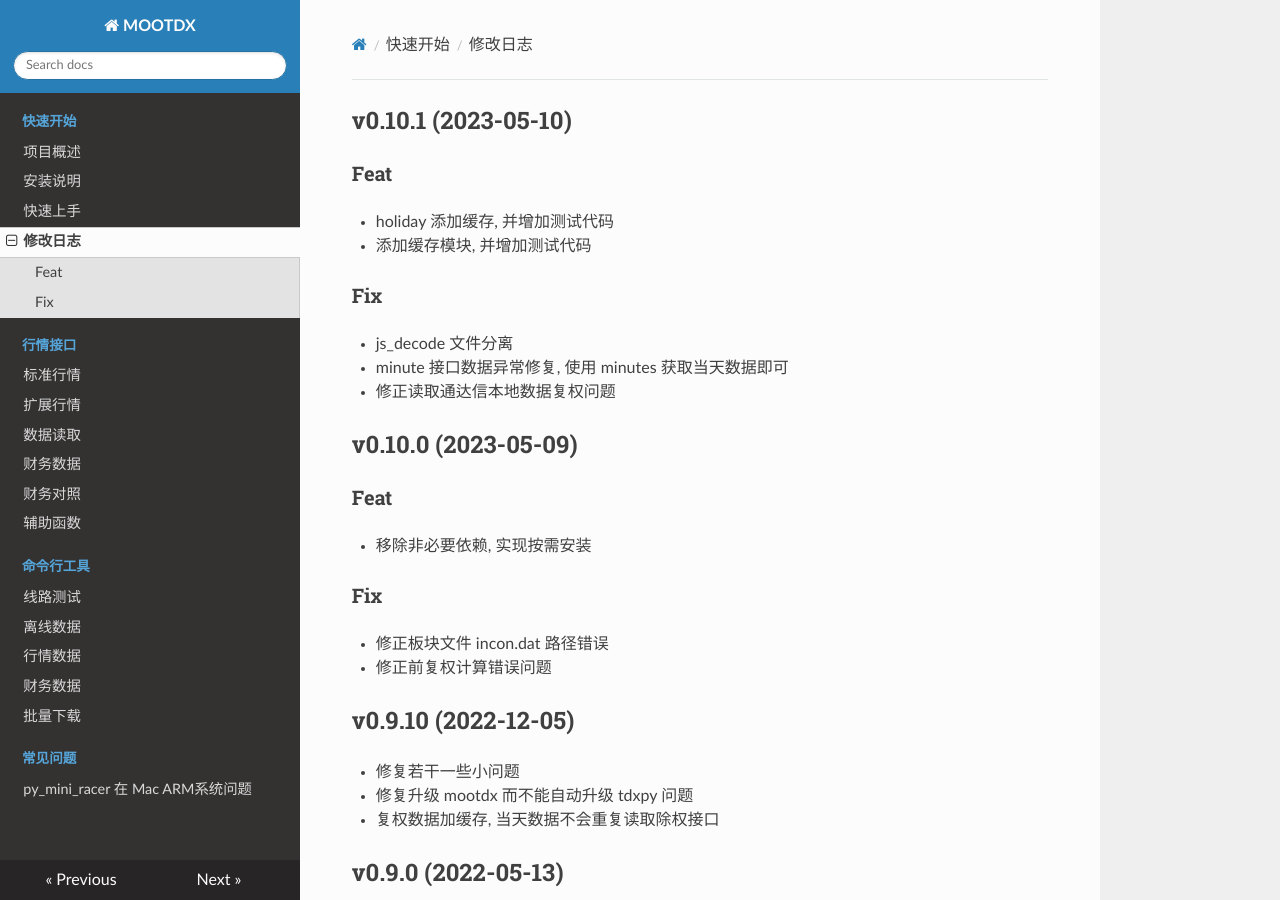
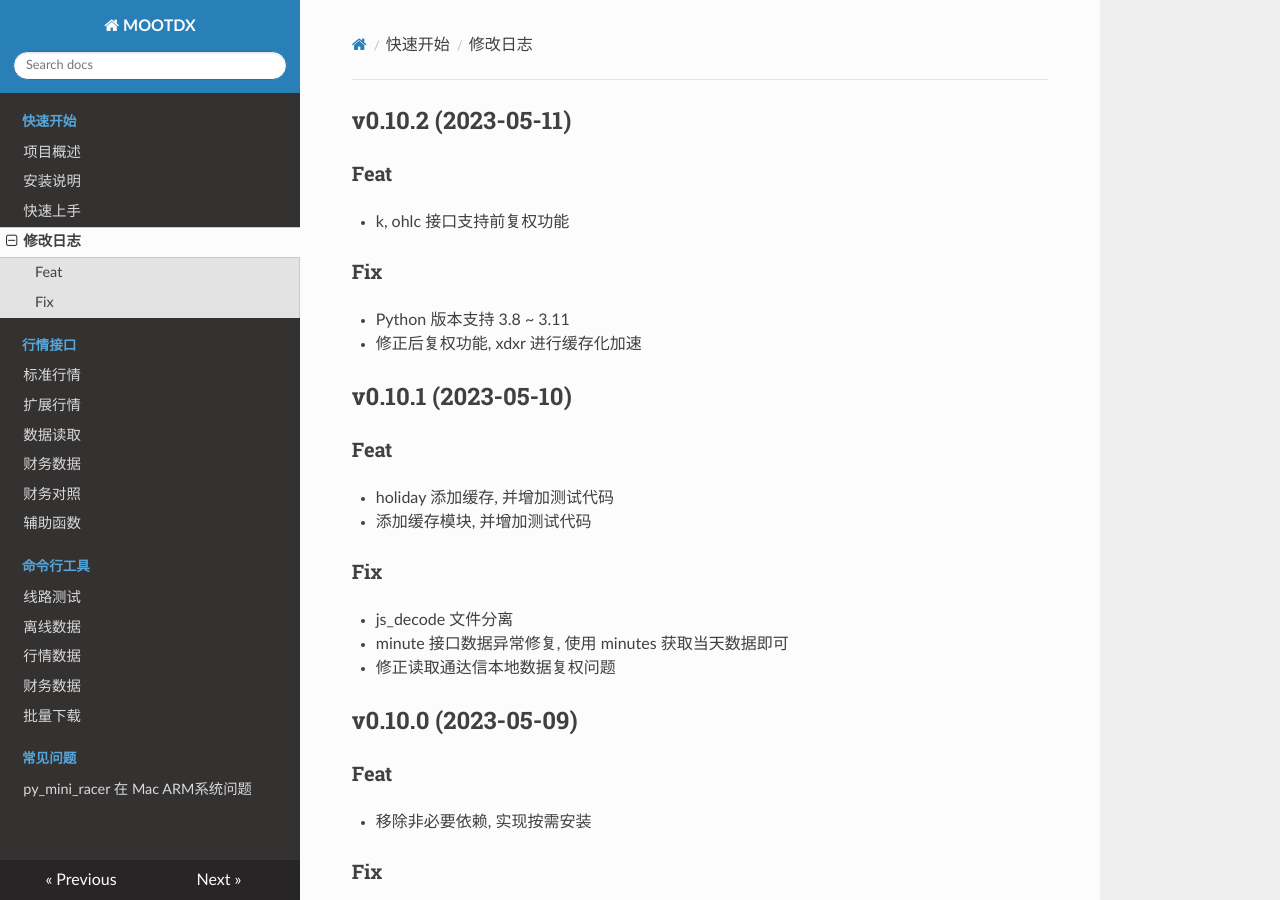
Before and after one commit to mootdx/mootdx, an MkDocs documentation site: the page built from docs/chlog.md, in a window 1280 px wide and 900 px high. Built offline with MkDocs 1.6.1, drawn with Linux system fonts in a browser that asks for light colours; nearby versions of some CDN libraries.

Commit message:
docs: 修改文档

```diff
--- a/docs/chlog.md
+++ b/docs/chlog.md
@@ -1,3 +1,14 @@
+## v0.10.2 (2023-05-11)
+
+### Feat
+
+- k, ohlc 接口支持前复权功能
+
+### Fix
+
+- Python 版本支持 3.8 ~ 3.11
+- 修正后复权功能, xdxr 进行缓存化加速
+
 ## v0.10.1 (2023-05-10)
 
 ### Feat
```
